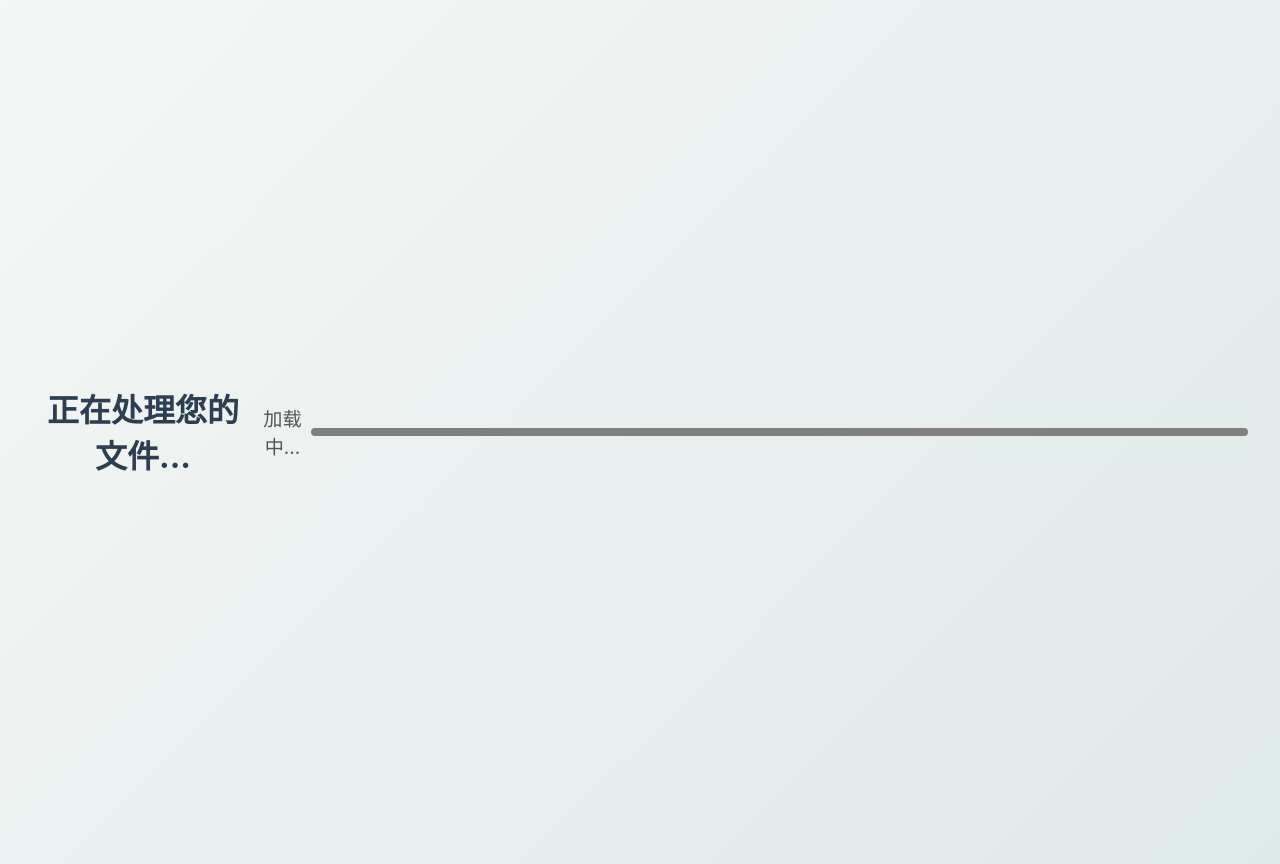
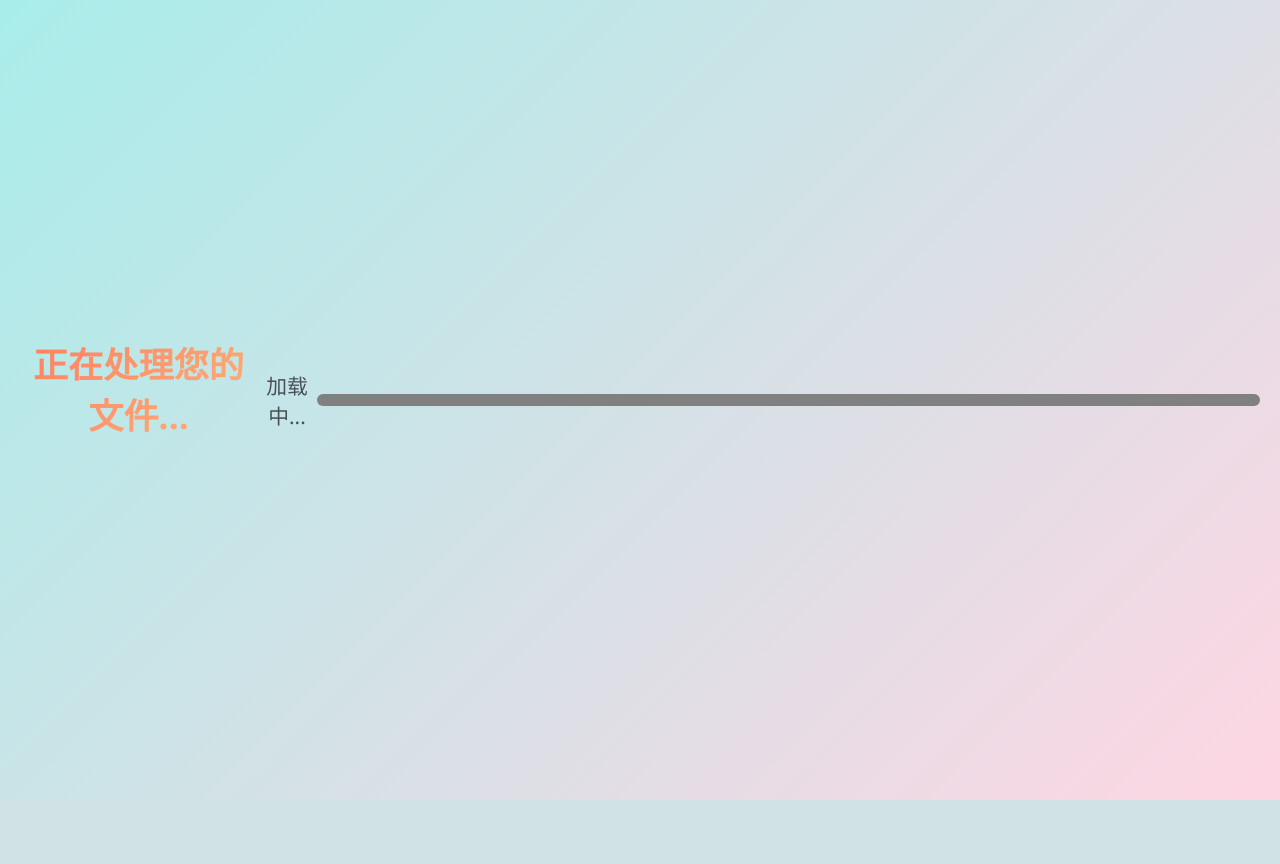
Before and after one commit to Mercury528/QA_extraction-from-work_orders-for-RAG, a Flask app: page /status_page/1 in a window 1280 px wide. After the commit the page ends 800 px from the top, so only its background shows below. Run offline with Flask 3, Linux system fonts and the light colour scheme; parts of the project's set-up code (start-up, migrations or seed data) failed here and were passed over.

Commit message:
Update status.html

```diff
--- a/templates/status.html
+++ b/templates/status.html
@@ -5,11 +5,17 @@
     <meta name="viewport" content="width=device-width, initial-scale=1.0">
     <title>处理状态</title>
     <style>
+        * {
+            margin: 0;
+            padding: 0;
+            box-sizing: border-box;
+        }
+
         body {
-            font-family: -apple-system, BlinkMacSystemFont, "Segoe UI", Roboto, "Helvetica Neue", Arial, sans-serif;
-            background: linear-gradient(135deg, #f4f7f6 0%, #dfe9e8 100%);
+            font-family: 'Segoe UI', Tahoma, Geneva, Verdana, sans-serif;
+            background: linear-gradient(135deg, #a8edea 0%, #fed6e3 100%);
             margin: 0;
-            padding: 2rem;
+            padding: 20px;
             display: flex;
             justify-content: center;
             align-items: center;
@@ -18,34 +24,42 @@
             text-align: center;
         }
         .container {
-            background: white;
+            background: rgba(255, 255, 255, 0.95);
+            backdrop-filter: blur(10px);
+            border-radius: 20px;
             padding: 3rem;
-            border-radius: 16px;
-            box-shadow: 0 10px 40px rgba(0,0,0,0.1);
+            box-shadow: 0 20px 40px rgba(0, 0, 0, 0.1);
             max-width: 500px;
             width: 100%;
-            animation: fadeIn 0.5s ease-in-out;
+            animation: slideUp 0.6s ease-out;
         }
-        @keyframes fadeIn {
-            from { opacity: 0; transform: translateY(20px); }
+        @keyframes slideUp {
+            from { opacity: 0; transform: translateY(30px); }
             to { opacity: 1; transform: translateY(0); }
         }
         h1 {
-            color: #2c3e50;
+            font-size: 2.2rem;
+            background: linear-gradient(135deg, #ff7e5f, #feb47b);
+            -webkit-background-clip: text;
+            -webkit-text-fill-color: transparent;
+            background-clip: text;
             margin-bottom: 1.5rem;
+            font-weight: 700;
         }
         #status {
-            font-size: 1.2rem;
+            font-size: 1.3rem;
             margin: 1.5rem 0;
-            color: #555;
+            color: #495057;
+            font-weight: 500;
         }
         #progress {
             width: 100%;
-            height: 8px;
+            height: 12px;
             background-color: #e9ecef;
-            border-radius: 4px;
+            border-radius: 6px;
             overflow: hidden;
             position: relative;
+            box-shadow: inset 0 1px 3px rgba(0,0,0,0.1);
         }
         #progress::after {
             content: '';
@@ -54,13 +68,15 @@
             left: 0;
             height: 100%;
             width: var(--progress-width);
-            background-color: #3498db;
+            background: linear-gradient(135deg, #ff7e5f, #feb47b);
             transition: width 0.3s ease;
+            border-radius: 6px;
         }
         .loader {
             margin-top: 2rem;
             font-style: italic;
             color: #6c757d;
+            font-size: 1.1rem;
         }
     </style>
 </head>
```
